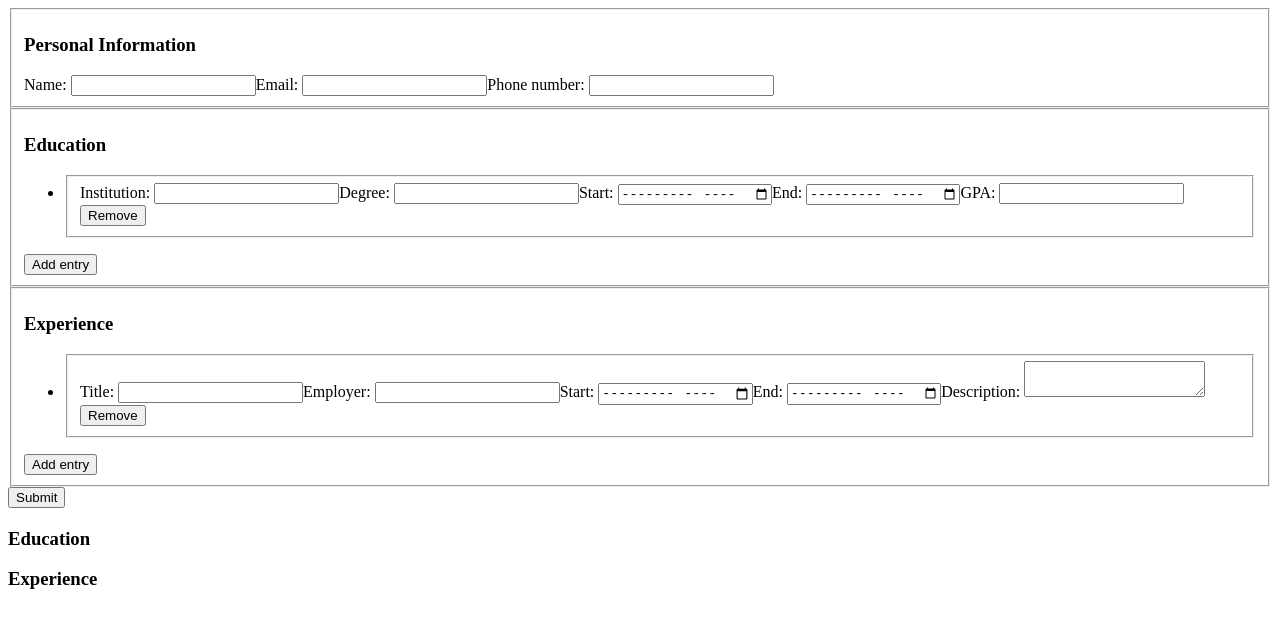
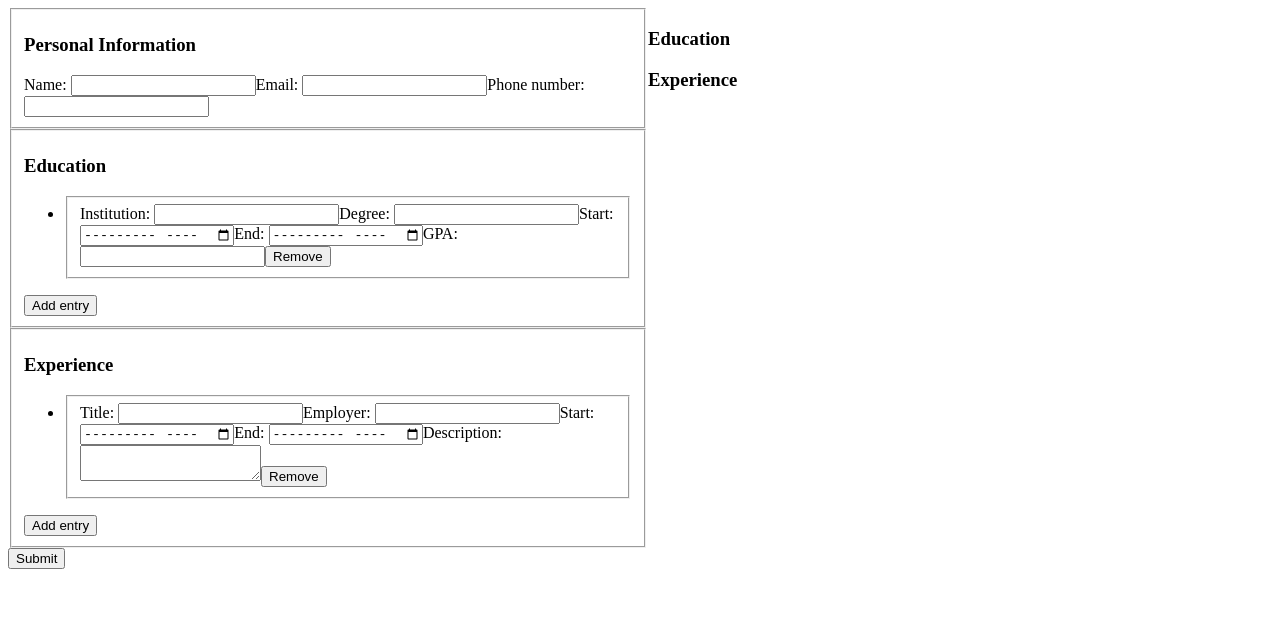
Before and after one commit to Roxanoel/cv-project, a React (Create React App) app: page / in a window 1280 px wide. Shown: the top 628 px of the page. Built offline with nearby package versions, Linux system fonts and the light colour scheme.

Commit message:
Main layout (grid, 2 cols).

```diff
--- a/src/App.js
+++ b/src/App.js
@@ -1,6 +1,7 @@
 import React, { Component } from "react";
 import { EditForm } from "./components/input/EditForm";
 import { CV } from "./components/cv/CV";
+import "./css/styles.scss";
 
 class App extends Component {
   constructor(props) {
@@ -31,7 +32,7 @@ class App extends Component {
   render() {
 
     return (
-      <div>
+      <div id='main'>
         <EditForm updateAppState={this.updateAppState} />
         <CV data={this.state}/>
       </div>
--- /dev/null
+++ b/src/css/layouts/__layouts-dir.scss
@@ -0,0 +1,6 @@
+/*
+This file is used to contain all component imports.
+Files inside this folder can contain specific element styles and layout.
+*/
+
+@import './main-layout';
--- /dev/null
+++ b/src/css/layouts/_main-layout.scss
@@ -0,0 +1,7 @@
+#main {
+    display: grid;
+    grid-template-columns: 1fr 1fr;
+    grid-template-rows: 1fr;
+    width: 100vw;
+    height: 100vh;
+}
--- /dev/null
+++ b/src/css/styles.scss
@@ -0,0 +1,4 @@
+@charset 'utf-8';
+
+// Layouts
+@import './layouts/_layouts-dir';
```
Also changed, not shown: src/css/global.scss (deleted).
